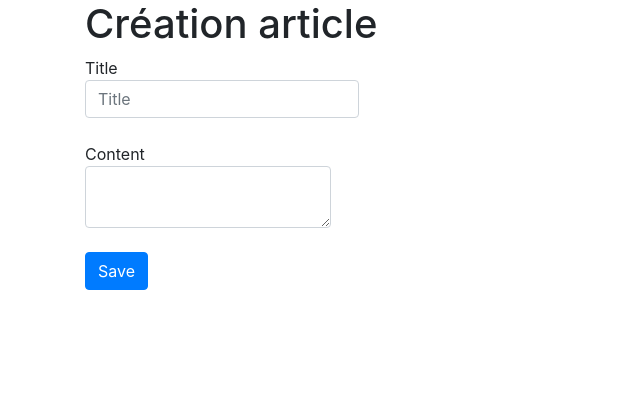
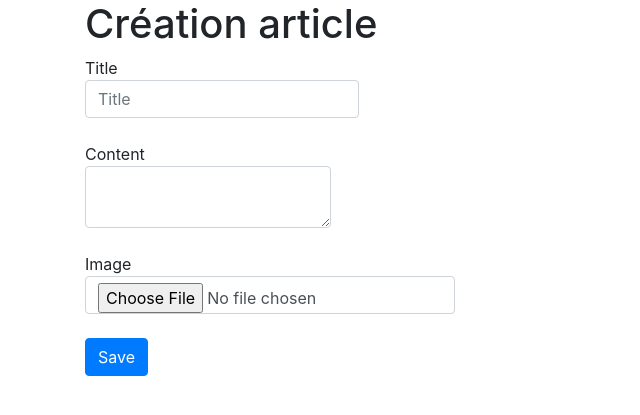
Before and after one commit to ifapme-gilsdav/bioblog-2022, a PHP site: page /create_article/index.php in a window 1280 px wide. Shown: the part 56-471 px from the top of the page, without its empty margins (0-640 px from the left). Run offline with PHP 8.4, Linux system fonts and the light colour scheme.

Commit message:
add article image

```diff
--- a/articles/model.php
+++ b/articles/model.php
@@ -4,7 +4,7 @@ require_once "../config/db.php";
 
 function getArticles() {
     global $db_default_connection;
-    $query = "SELECT id, title, content, creation_date FROM articles";
+    $query = "SELECT id, title, content, creation_date, image FROM articles";
     $stmt = $db_default_connection->prepare($query);
     $stmt->execute();
     return $stmt;
@@ -23,7 +23,8 @@ function getMappedArticles() {
                 "id" => +$article["id"],
                 "title" => $article["title"],
                 "content" => $article["content"],
-                "creationDate" => date_create($article["creation_date"])
+                "creationDate" => date_create($article["creation_date"]),
+                "image" => $article["image"]
             ];
             array_push($articles, $mapped_article);
         }
--- a/articles/view.php
+++ b/articles/view.php
@@ -9,6 +9,11 @@
             <?php foreach($articles_list as $article): ?>
                 <div class="col-md-4 mb-4">
                     <article class="card">
+                        <?php if(isset($article['image'])): ?>
+                            <img class="card-img-top"
+                                src="<?= $article["image"] ?>"
+                                alt="Image of <?= $article["title"] ?>" />
+                        <?php endif; ?>
                         <div class="card-body">
                             <h5 class="card-title"><?= $article["title"] ?></h5>
                             <time class="card-subtitle"><?= date_format($article["creationDate"], "d/m/Y") ?></time>
--- a/create_article/index.php
+++ b/create_article/index.php
@@ -26,6 +26,12 @@ if ($_SERVER['REQUEST_METHOD'] === 'POST') { // if (isset($_POST))
     ];
 
     if (sizeof($validations) === 0) {
+        if (isset($_FILES['image']['name'])) {
+            $target_dir = '../uploads/';
+            $target_file = $target_dir . $_FILES['image']['name'];
+            move_uploaded_file($_FILES['image']['tmp_name'], $target_file);
+            $article['image'] = $target_file;
+        }
         try {
             insertArticle($article);
             // header('location: ../articles');
--- a/create_article/model.php
+++ b/create_article/model.php
@@ -4,7 +4,11 @@ require_once "../config/db.php";
 
 function insertArticle($article) {
     global $db_default_connection;
-    $query = "INSERT INTO articles(title, content, creation_date) VALUES(:title, :content, now())";
+    if (isset($article['image'])) {
+        $query = "INSERT INTO articles(title, content, creation_date, image) VALUES(:title, :content, now(), :image)";
+    } else {
+        $query = "INSERT INTO articles(title, content, creation_date) VALUES(:title, :content, now())";
+    }
     $stmt = $db_default_connection->prepare($query);
     $stmt->execute($article);
     return $stmt;
--- a/create_article/view.php
+++ b/create_article/view.php
@@ -42,6 +42,17 @@
                 <?php endif; ?>
             </div>
 
+            <div class="form-group">
+                <label>
+                    Image
+                    <input
+                        class="form-control"
+                        type="file"
+                        name="image"
+                        accept="image/*" />
+                </label>
+            </div>
+
             <input type="submit" value="Save" class="btn btn-primary" />
 
         </form>
--- /dev/null
+++ b/sql/2.alter-table-articles-add-image.sql
@@ -0,0 +1,2 @@
+ALTER TABLE articles
+ADD image VARCHAR(200)
```
Also changed, not shown: 2 other files.
